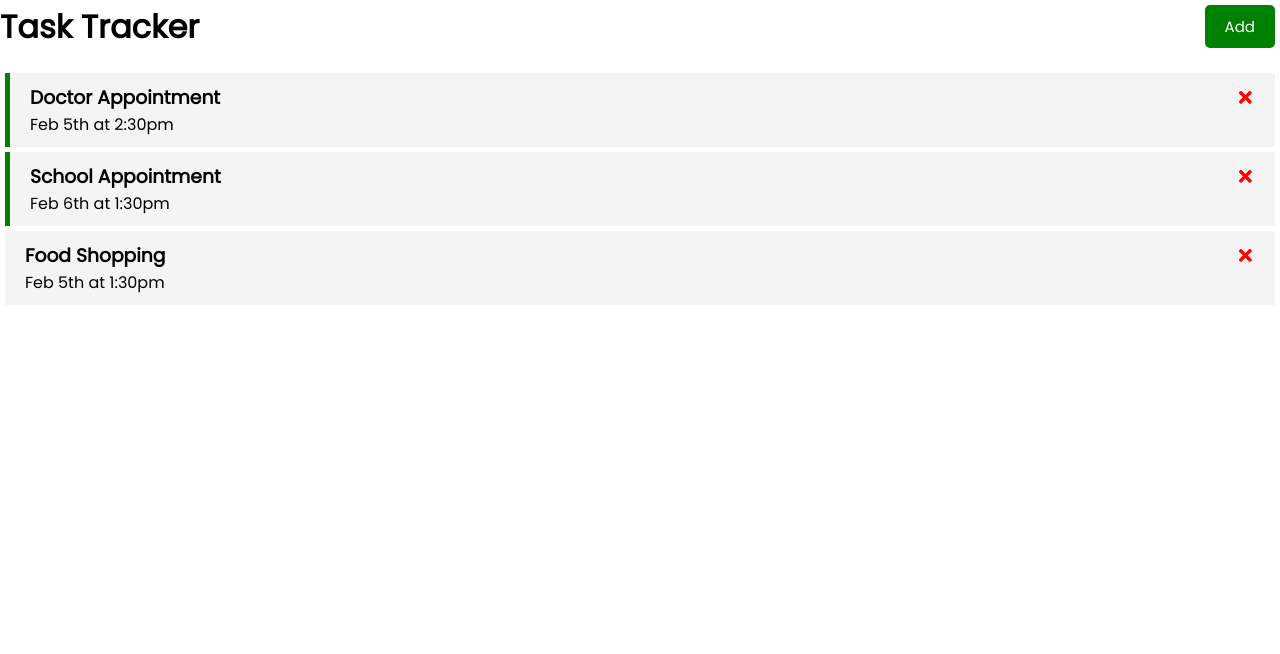
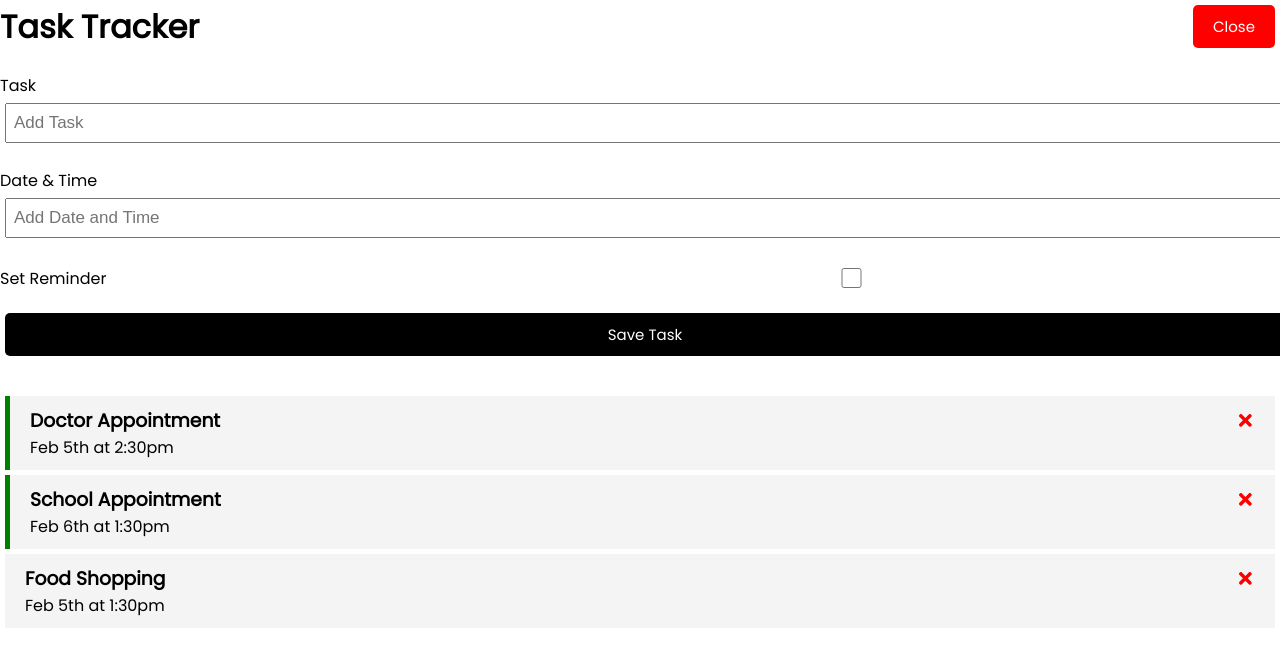
Before and after one commit to Santosh155/task-tracker, a React (Create React App) app: page / in a window 1280 px wide. Both pictures are taken after a click on the button "Add". Shown: the top 654 px of the page. Built offline with nearby package versions, Linux system fonts and the light colour scheme.

Commit message:
you can now add a task

```diff
--- a/src/App.js
+++ b/src/App.js
@@ -1,8 +1,10 @@
 import {useState } from 'react'
 import Header from './components/Header'
 import AvailableTask from './components/AvailableTask'
+import AddTask from './components/AddTask'
 
 function App() {
+  const [showAddTask, setShowAddTask] = useState(false)
   const [tasks, setTasks] = useState([
     {
         id: 1,
@@ -24,16 +26,26 @@ function App() {
     }
 ])
 
+//Add Task
+const addTask = (task) => {
+  const id = Math.floor(Math.random() * 1000) + 1
+  const newTask = {id, ...task}
+  setTasks([...tasks, newTask])
+}
+
+// Delete Task
 const taskDelete = (id) => {
   setTasks(tasks.filter((task)=>task.id !== id))
 }
 
+// Toggle task
 const toggleReminder = (id) => {
   setTasks(tasks.map((task)=>task.id === id ? {...task, reminder: !task.reminder}: task))
 }
   return (
     <div className="App">
-      <Header />
+      <Header onAdd={()=>setShowAddTask(!showAddTask)} showAdd={showAddTask}/>
+      {showAddTask && <AddTask onAdd={addTask}/> }
       {tasks.length > 0 ? <AvailableTask tasks={tasks} onDelete={taskDelete} onToggle={toggleReminder}/>
       : 'No Task to Show'}
     </div>
--- a/src/components/AddTask.js
+++ b/src/components/AddTask.js
@@ -1,19 +1,51 @@
-const AddTask = () => {
+import {useState} from 'react'
+
+const AddTask = ({onAdd}) => {
+    const [text, setText] = useState('')
+    const [day, setDay] = useState('')
+    const [reminder, setReminder] = useState(false)
+
+    const onSubmit = (e) => {
+        e.preventDefault()
+
+        if(!text) {
+            alert('Please add a task')
+            return
+        }
+
+        onAdd({text, day, reminder})
+        setText('')
+        setDay('')
+        setReminder(false)
+    }
+
     return (
-        <form className="add-form">
+        <form className="add-form" onSubmit={onSubmit}>
             <div className="form-control">
                 <label>Task</label>
-                <input type="text" placeholder="Add Task"/>
+                <input type="text"
+                placeholder="Add Task"
+                value = {text}
+                onChange={(e)=>setText(e.target.value)}
+                />
             </div>
             <div className="form-control">
                 <label>Date & Time</label>
-                <input type="text" placeholder="Add Date and Time"/>
+                <input type="text"
+                placeholder="Add Date and Time"
+                value = {day}
+                onChange={(e)=>setDay(e.target.value)}
+                />
             </div>
-            <div className="form-control">
+            <div className="form-control form-control-check">
                 <label>Set Reminder</label>
-                <input type="checkbox" />
+                <input type="checkbox"
+                checked = {reminder}
+                value = {reminder}
+                onChange={(e)=>setReminder(e.currentTarget.checked)}
+                />
             </div>
-            <input type="submit" value="Save Task"/>
+            <input type="submit" value="Save Task" className="btn btn-block"/>
         </form>
     )
 }
--- a/src/components/Header.js
+++ b/src/components/Header.js
@@ -1,14 +1,11 @@
 import PropTypes from 'prop-types'
 import Button from './Button'
 
-const Header = ({title}) => {
-    const onClick = () =>{
-        console.log('onClick')
-    }
+const Header = ({title, onAdd, showAdd}) => {
     return (
         <header className='header'>
             <h1>{title}</h1>
-            <Button onClick={onClick} color='green' text='Add'/>
+            <Button onClick={onAdd} color={showAdd ? 'red' : 'green '} text={showAdd ? 'Close' : 'Add'}/>
         </header>
     )
 }
```
